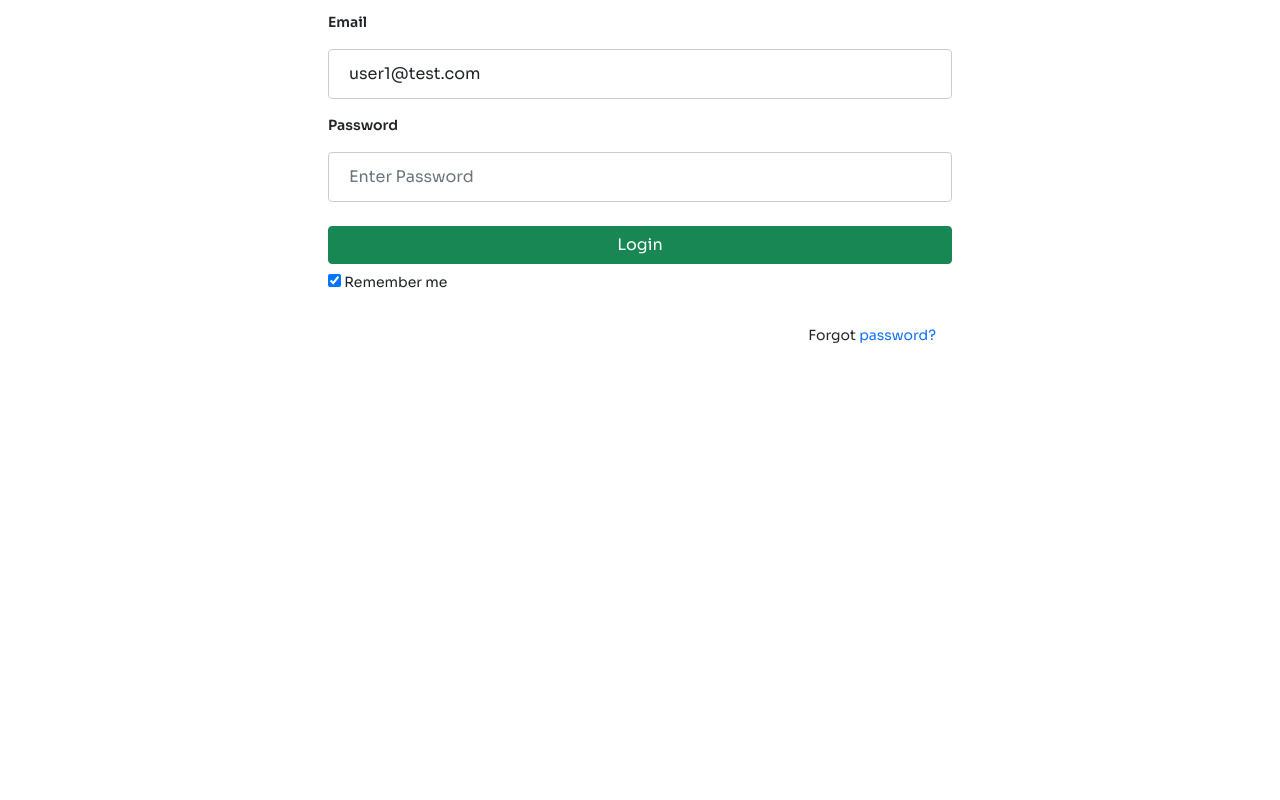
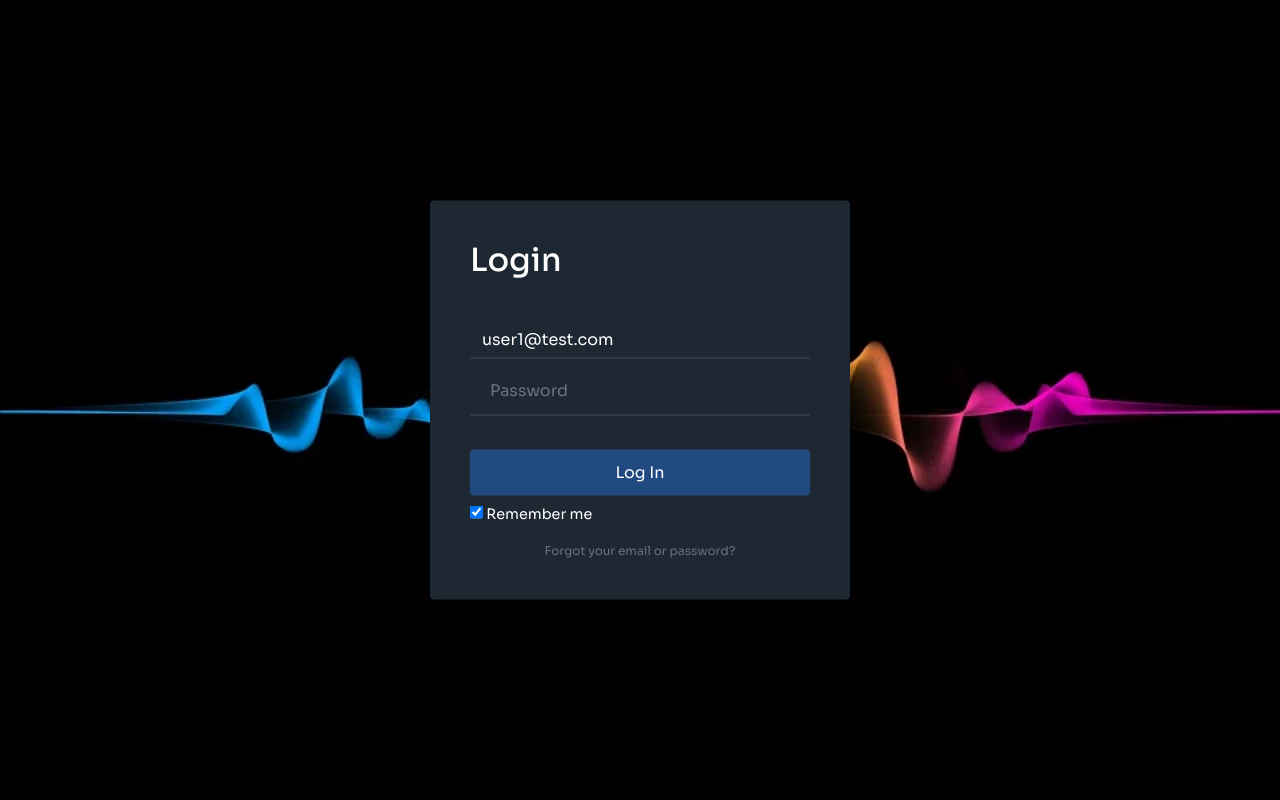
Before and after one commit to tmeftah/dashboard, a Flask app: page /login in a window 1280 px wide. Run offline with Flask 2, Linux system fonts and the light colour scheme; data comes from the database, SQL or seed files in the repository; data that the repository does not hold is empty.

Commit message:
change login page

```diff
--- /dev/null
+++ b/static/login.css
@@ -0,0 +1,74 @@
+.login-dark {
+  height: 100vh;
+  background: #475d62 url(/static/particles-7193862_960_720.webp);
+  background-repeat: no-repeat;
+  background-size: cover;
+  position: relative;
+}
+
+.login-dark form {
+  max-width: 420px;
+  width: 90%;
+  background-color: #1e2833;
+  padding: 40px;
+  border-radius: 4px;
+  transform: translate(-50%, -50%);
+  position: absolute;
+  top: 50%;
+  left: 50%;
+  color: #fff;
+  box-shadow: 3px 3px 4px rgba(0, 0, 0, 0.2);
+}
+
+.login-dark .illustration {
+  text-align: center;
+  padding: 15px 0 20px;
+  font-size: 100px;
+  color: #2980ef;
+}
+
+.login-dark form .form-control {
+  background: none;
+  border: none;
+  border-bottom: 1px solid #434a52;
+  border-radius: 0;
+  box-shadow: none;
+  outline: none;
+  color: inherit;
+}
+
+.login-dark form .btn-primary {
+  background: #214a80;
+  border: none;
+  border-radius: 4px;
+  padding: 11px;
+  box-shadow: none;
+  margin-top: 26px;
+  text-shadow: none;
+  outline: none;
+}
+
+.login-dark form .btn-primary:hover,
+.login-dark form .btn-primary:active {
+  background: #214a80;
+  outline: none;
+}
+
+.login-dark form .forgot {
+  display: block;
+  text-align: center;
+  font-size: 12px;
+  color: #6f7a85;
+  opacity: 0.9;
+  text-decoration: none;
+}
+
+.login-dark form .forgot:hover,
+.login-dark form .forgot:active {
+  opacity: 1;
+  text-decoration: none;
+}
+
+.login-dark form .btn-primary:active {
+  transform: translateY(1px);
+}
--- a/templates/login.html
+++ b/templates/login.html
@@ -93,6 +93,10 @@
       rel="stylesheet"
       href="{{ url_for('static', filename = 'style.css') }}?rnd={{range(1, 100) | random  }}"
     />
+    <link
+      rel="stylesheet"
+      href="{{ url_for('static', filename = 'login.css') }}?rnd={{range(1, 100) | random  }}"
+    />
 
     <script
       src="https://cdn.jsdelivr.net/npm/bootstrap@5.1.3/dist/js/bootstrap.bundle.min.js"
@@ -103,41 +107,42 @@
     <title>{% block title %} {% endblock %} - MY-Point</title>
   </head>
   <body>
-    <div class="vh-100 col-12 col-md-6 offset-md-3 pt-2">
+    <div class="login-dark">
       <form action="/login" method="post" class="border-0">
-        <div class="form-control-sm">
-          <label for="email" class="form-label"><b>Email</b></label>
+        <h2 class="sr-only">Login</h2>
+        <div class="illustration">
+          <i class="icon ion-ios-locked-outline"></i>
+        </div>
+        <div class="form-group">
           <input
-            type="text"
-            placeholder="Enter Email"
             class="form-control"
+            type="email"
             name="email"
+            placeholder="Email"
             required
             value="user1@test.com"
           />
         </div>
-        <div class="form-control-sm">
-          <label for="password" class="form-label"><b>Password</b></label>
+        <div class="form-group">
           <input
+            class="form-control"
             type="password"
-            placeholder="Enter Password"
-            class="form-control"
             name="password"
+            placeholder="Password"
             required
           />
         </div>
-        <div class="form-control-sm">
-          <button type="submit" class="btn btn-success">Login</button>
+        <div class="form-group">
+          <button class="btn btn-primary btn-block" type="submit">
+            Log In
+          </button>
           <label>
             <input type="checkbox" checked="checked" name="remember" />
             Remember me
           </label>
-          <div class="container">
-            <span class="psw">Forgot <a href="#">password?</a></span>
-          </div>
         </div>
+        <a href="#" class="forgot mt-3">Forgot your email or password?</a>
       </form>
-      {% include 'messages.html' %}
     </div>
   </body>
 </html>
```
Also changed, not shown: static/particles-7193862_960_720.webp (added).
